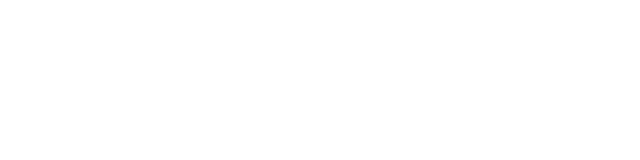
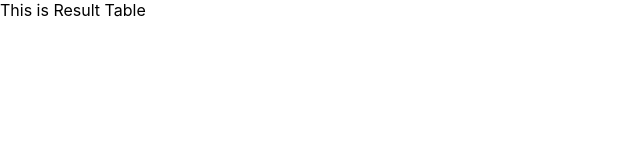
Before and after one commit to Samiur-UTI/scraper-frontend, a React (Create React App) app: page /search in a window 1280 px wide. Before the commit this address had no page. Shown: the top 160 px of the page, without its empty margins (0-640 px from the left). Built offline with nearby package versions, Linux system fonts and the light colour scheme.

Commit message:
search result table init

```diff
--- a/src/components/form/index.jsx
+++ b/src/components/form/index.jsx
@@ -2,11 +2,13 @@
 import React, { useEffect, useState } from 'react'
 import { MenuItem, TextField, Button } from '@mui/material';
 import { useFormik } from 'formik';
+import { useNavigate } from "react-router-dom";
 import axios from 'axios';
 import './index.css';
 export default function Form() {
     const [property, setProperty] = useState('')
     const [county, setCounty] = useState('')
+    let navigate = useNavigate();
     async function fetchData() {
         const response = await axios.get('http://localhost:8000');
         return response.data;
@@ -43,6 +45,10 @@ export default function Form() {
             console.log(values);
             const response = await axios.post('http://localhost:8000/search', values);
             console.log(response.data);
+            if(response.data.success) {
+                navigate('/search',{state: response.data});
+            }
+            else alert('Something went wrong, search again');
         },
     });
     if (property.length > 0 && county.length > 0) {
--- a/src/components/table/index.js
+++ b/src/components/table/index.js
@@ -0,0 +1,8 @@
+import React from 'react'
+import { useLocation } from 'react-router-dom'
+export default function Table() {
+  const {state} = useLocation()
+  return (
+    <div>This is Result Table</div>
+  )
+}
--- a/src/index.js
+++ b/src/index.js
@@ -2,6 +2,7 @@ import React from 'react';
 import ReactDOM from 'react-dom';
 import './index.css';
 import App from './App';
+import Result from './pages/result';
 import { render } from "react-dom";
 import {
   BrowserRouter,
@@ -11,8 +12,8 @@ import {
 render(
   <BrowserRouter>
     <Routes>
-      <Route index path="/" element={<App />}>
-      </Route>
+      <Route path="/" element={<App />}/>
+      <Route path="search" element={<Result />} />
     </Routes>
   </BrowserRouter>,
   document.getElementById("root")
--- /dev/null
+++ b/src/pages/result/index.jsx
@@ -0,0 +1,9 @@
+import React from 'react'
+import Table from '../../components/table'
+export default function Result() {
+  return (
+    <div>
+        <Table />
+    </div>
+  )
+}
```
Also changed, not shown: src/pages/result/index.css (added), src/pages/result/result.css (deleted), src/pages/result/result.jsx (deleted).
